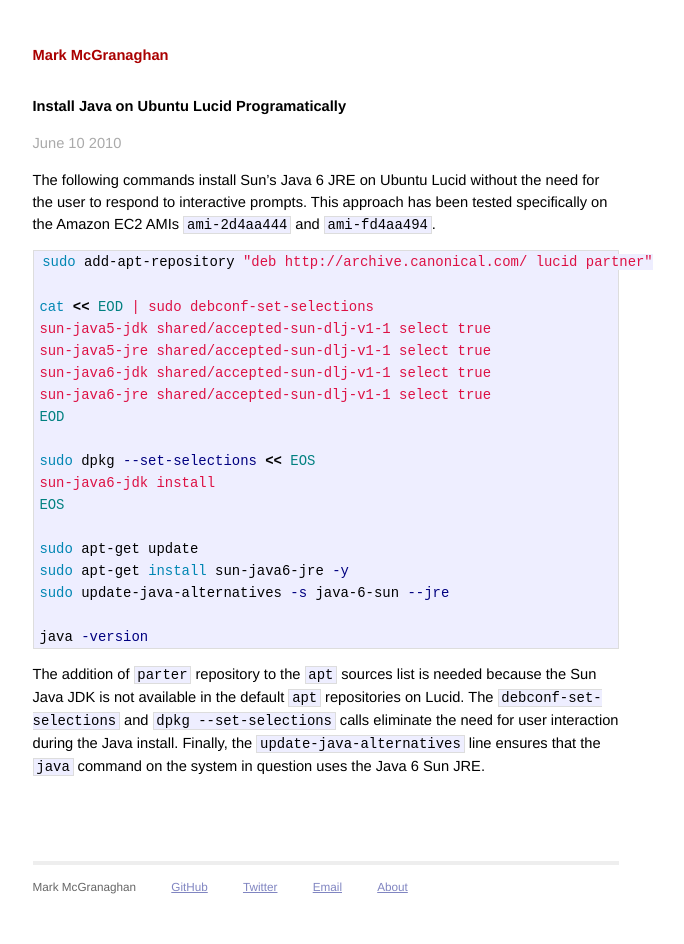
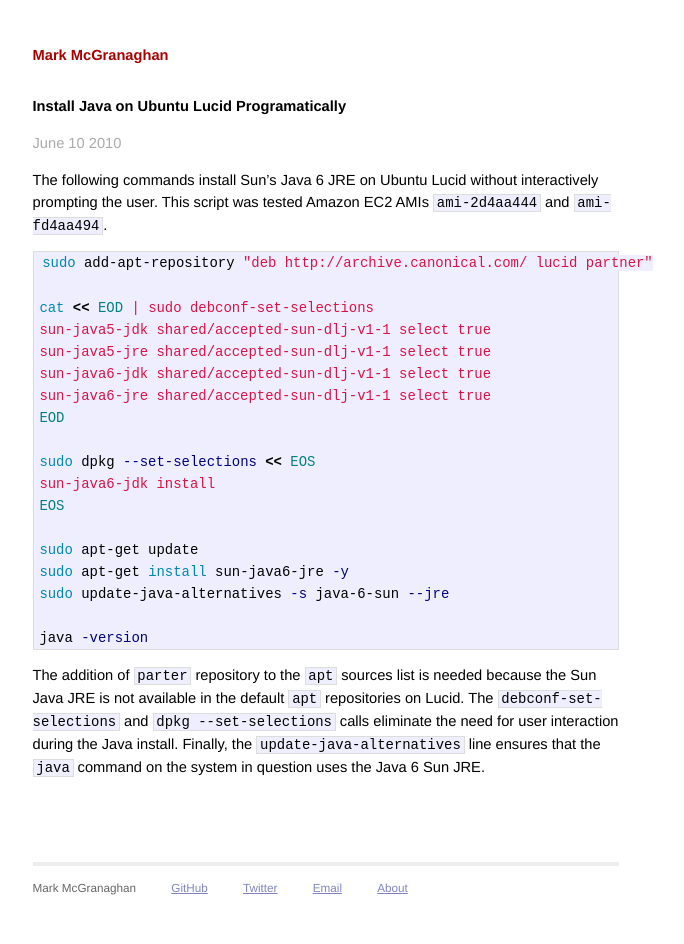
Before and after one commit to catsby/mmcgrana.github.com, a Jekyll site: the page built from _posts/2010-07-10-install-java-ubuntu.markdown, in a window 1280 px wide. Shown: the whole page, without its empty margins (314-998 px from the left). Built offline with Jekyll 4.4.1, drawn with Linux system fonts in a browser that asks for light colours; comment, search, counter and statistics services are not loaded.

Commit message:
Shorten and clarify.

```diff
--- a/_posts/2010-07-10-install-java-ubuntu.markdown
+++ b/_posts/2010-07-10-install-java-ubuntu.markdown
@@ -7,7 +7,7 @@ title: Install Java on Ubuntu Lucid Programatically
 
 <span class="meta">June 10 2010</span>
 
-The following commands install Sun's Java 6 JRE on Ubuntu Lucid without the need for the user to respond to interactive prompts. This approach has been tested specifically on the Amazon EC2 AMIs `ami-2d4aa444` and `ami-fd4aa494`.
+The following commands install Sun's Java 6 JRE on Ubuntu Lucid without interactively prompting the user. This script was tested Amazon EC2 AMIs `ami-2d4aa444` and `ami-fd4aa494`.
 
 {% highlight sh %}
 sudo add-apt-repository "deb http://archive.canonical.com/ lucid partner"
@@ -30,4 +30,4 @@ sudo update-java-alternatives -s java-6-sun --jre
 java -version
 {% endhighlight %}
 
-The addition of `parter` repository to the `apt` sources list is needed because the Sun Java JDK is not available in the default `apt` repositories on Lucid. The `debconf-set-selections` and `dpkg --set-selections` calls eliminate the need for user interaction during the Java install. Finally, the `update-java-alternatives` line ensures that the `java` command on the system in question uses the Java 6 Sun JRE.
+The addition of `parter` repository to the `apt` sources list is needed because the Sun Java JRE is not available in the default `apt` repositories on Lucid. The `debconf-set-selections` and `dpkg --set-selections` calls eliminate the need for user interaction during the Java install. Finally, the `update-java-alternatives` line ensures that the `java` command on the system in question uses the Java 6 Sun JRE.
```
